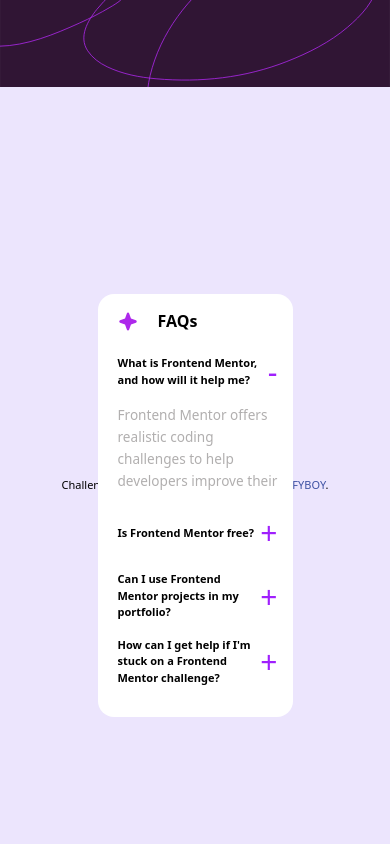
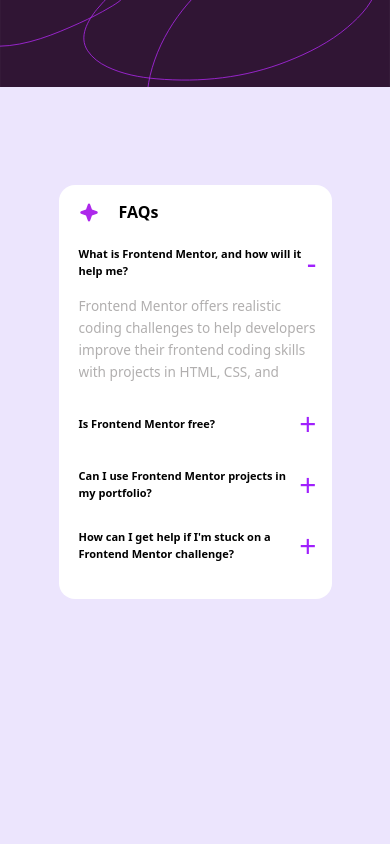
Before and after one commit to nifemi2005/FAQ-ACCORDION, a website: page index.html in a window 390 px wide. Drawn offline with nearby package versions, Linux system fonts and the light colour scheme; files that its build step writes are made by us from their sources.

Commit message:
Postioned the FAQ well

```diff
--- a/index.html
+++ b/index.html
@@ -17,9 +17,9 @@
   </style>
 </head>
 <body class="100vh bg-[#ece5fd]">
-  <img src="/assets/images/background-pattern-desktop.svg" class="" alt="">
+  <img src="/assets/images/background-pattern-desktop.svg" class="md:block" alt="">
   <div class="bg-[#ece5fd] lg:h-[54.3vh] h-[390px] mx-auto flex flex-col items-center my-0">
-    <div class="bg-white lg:py-[30px] md:py-[20px] py-[15px] pr-[35px] rounded-2xl absolute md:bottom-[5%] bottom-[15%] lg:w-[40%] md:w-[45%] w-[50%]">
+    <div class="bg-white lg:py-[30px] md:py-[20px] py-[15px] pr-[35px] rounded-2xl absolute lg:bottom-[5%] md:bottom-[20%] bottom-[29%] lg:w-[40%] md:w-[45%] w-[70%]">
       <div class="flex items-center gap-5 font-bold mx-auto md:px-[30px] px-[20px]">
         <img src="./assets/images/icon-star.svg" alt="" class="md:w-[40px] w-[20px]">
         <h2 class="md:text-[40px]">FAQs</h2>
@@ -70,11 +70,6 @@
     </div>
 
   </div>
-
-  <div class="attribution">
-    Challenge by <a href="https://www.frontendmentor.io?ref=challenge" target="_blank">Frontend Mentor</a>.
-    Coded by <a href="https://github.com/nifemi2005">NIFFYBOY</a>.
-  </div>
   <script src="app.js"></script>
 </body>
 </html>
```
